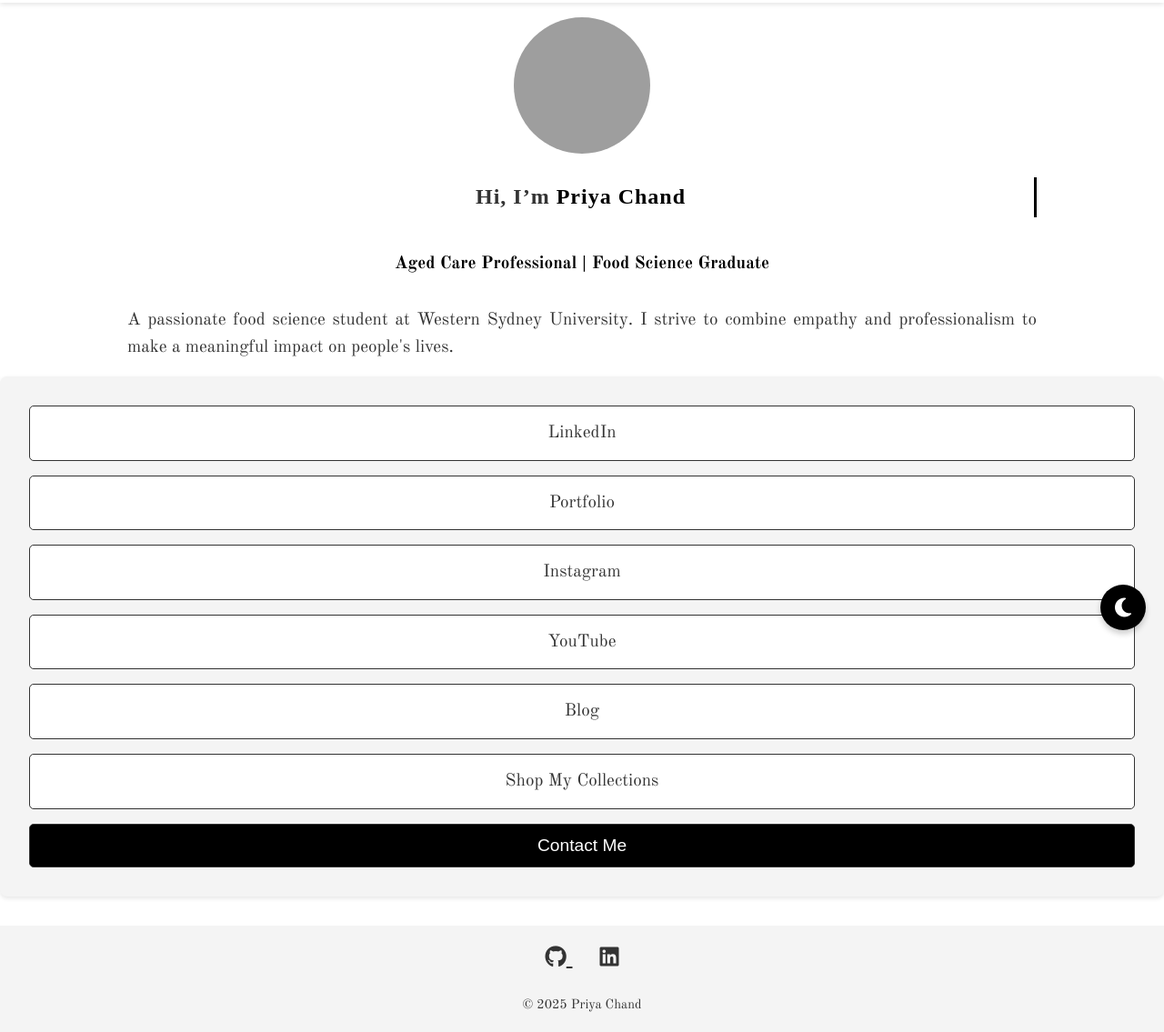
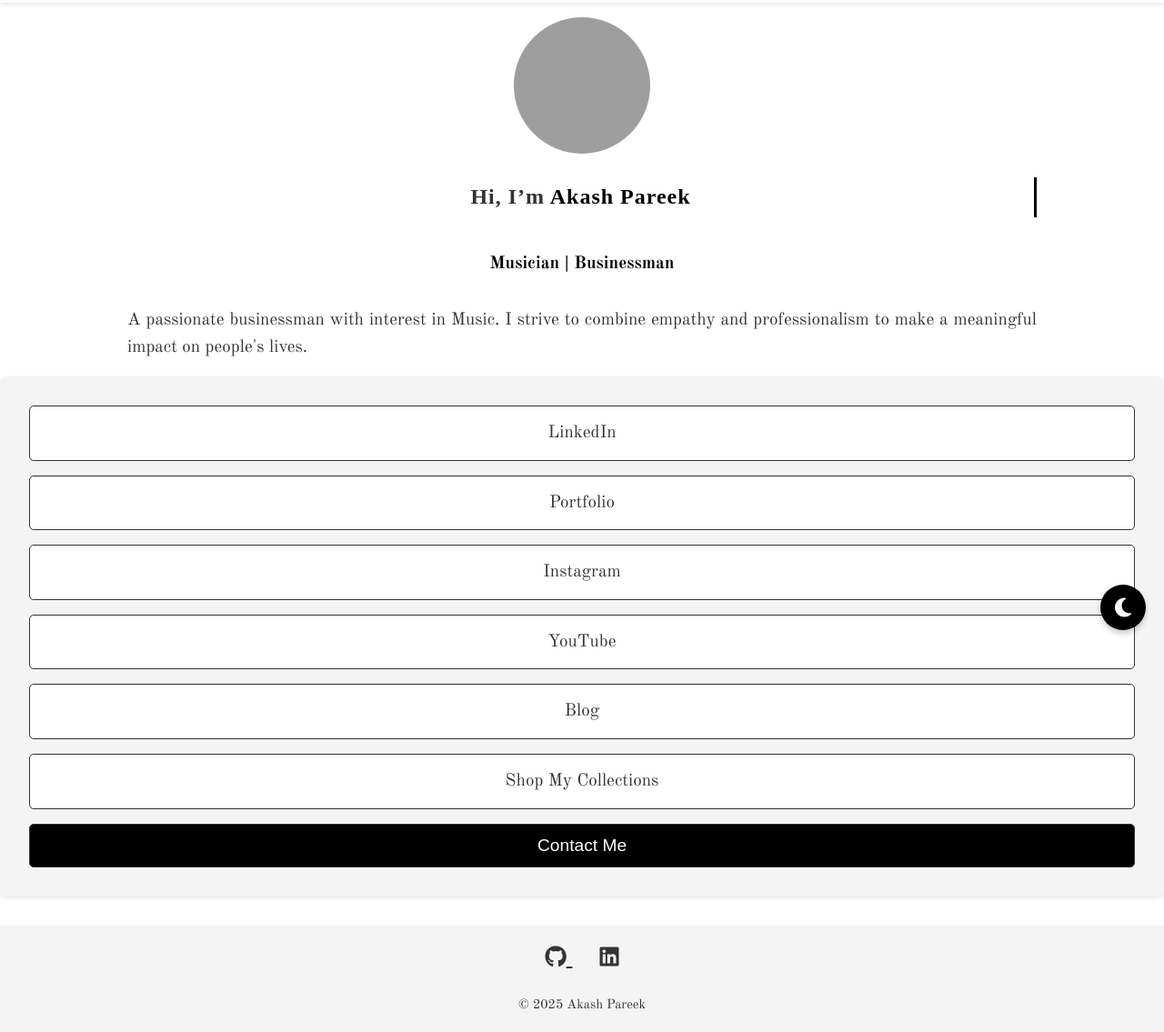
Before and after one commit to MrAnkit007/Akash, a plain HTML site: page index.html in a window 1280 px wide. Shown: the part 87-1222 px from the top of the page at 91% size. Drawn offline with nearby package versions, Linux system fonts and the light colour scheme; grey boxes are pictures that could not be loaded; a web font is replaced by a local one.

Commit message:
Update index.html

```diff
--- a/index.html
+++ b/index.html
@@ -3,9 +3,9 @@
 <head>
     <meta charset="UTF-8">
     <meta name="viewport" content="width=device-width, initial-scale=1.0">
-    <meta name="description" content="Priya Chand's biolink page, showcasing her profile and links to important resources.">
-    <meta name="keywords" content="Priya Chand, Biolink, Aged Care, Food Science">
-    <title>Priya Chand - Biolink</title>
+    <meta name="description" content="Akash Pareek's biolink page, showcasing his profile and links to important resources.">
+    <meta name="keywords" content="Akash Pareek, Music">
+    <title>Akash - Biolink</title>
     <link rel="stylesheet" href="biolink.css">
     <script src="https://kit.fontawesome.com/4568f49300.js" crossorigin="anonymous"></script>
     <link href="https://fonts.googleapis.com/css2?family=Inter:wght@400;600;700&display=swap" rel="stylesheet">
@@ -27,14 +27,14 @@
         <!-- Profile Section -->
             <!-- Hero Section -->
             <section id="hero" class="container">
-                <img src="https://i.imgur.com/dlTKRJe.png" alt="Priya Chand" class="profile-pic" loading="lazy">
+                <img src="https://i.imgur.com/T2g0Lfo.png" alt="Akash Pareek" class="profile-pic" loading="lazy">
                 <h1></h1>
-            <h2 class="typing-text">Hi, I’m <span class="highlight">Priya Chand</span></h2>
+            <h2 class="typing-text">Hi, I’m <span class="highlight">Akash Pareek</span></h2>
 
-            <p class="subtitle">Aged Care Professional | Food Science Graduate</p>
+            <p class="subtitle">Musician | Businessman</p>
                 <br>
 
-                <p class="catchy-phrase">A passionate food science student at Western Sydney University. I strive to combine empathy and professionalism to make a meaningful impact on people's lives.
+                <p class="catchy-phrase">A passionate businessman with interest in Music. I strive to combine empathy and professionalism to make a meaningful impact on people's lives.
                 </p>
         </section>
 
@@ -73,7 +73,7 @@
                 <i class="fab fa-linkedin"></i>
             </a>
         </div>
-        <p>&copy; 2025 Priya Chand</p>
+        <p>&copy; 2025 Akash Pareek</p>
     </footer>
 
     <script src="biolink.js"></script>
```
